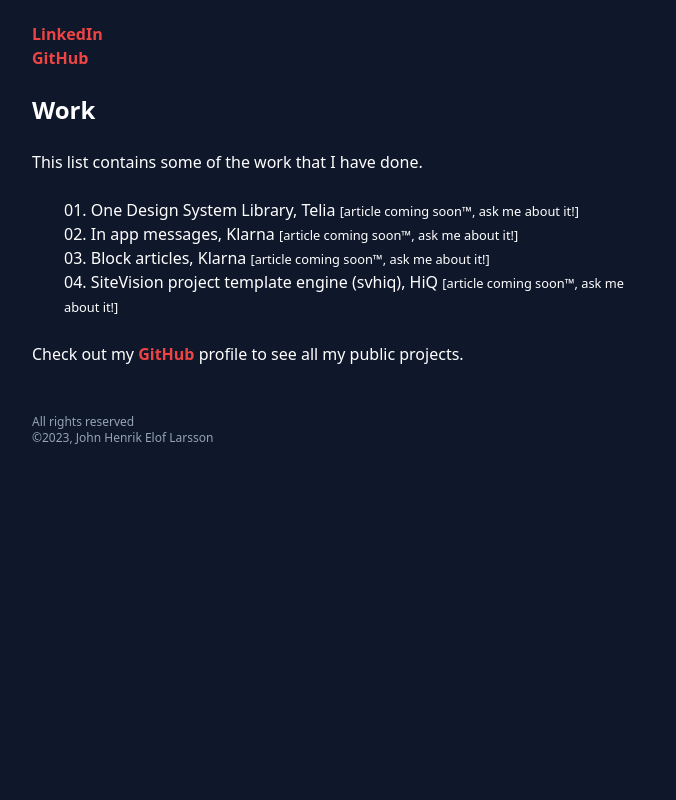
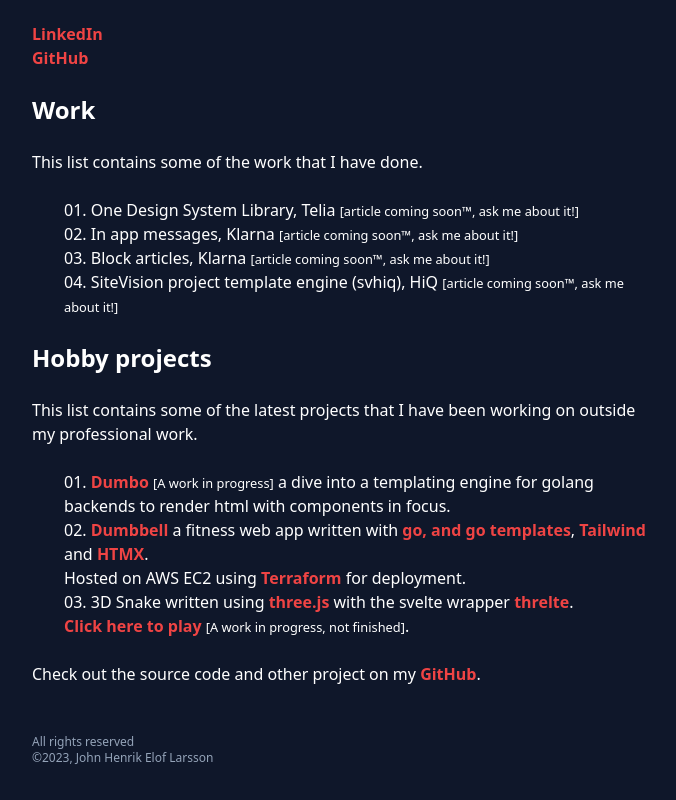
Before and after one commit to JHelar/john-larsson-com, a SvelteKit app: page / in a window 1280 px wide. Shown: the part 530-1330 px from the top of the page, without its empty margins (300-976 px from the left). Before the commit the page ends 1024 px from the top, so only its background shows below. Built offline with nearby package versions, Linux system fonts and the light colour scheme.

Commit message:
fix: update startpage with hobby projects

```diff
--- a/src/routes/+page.svelte
+++ b/src/routes/+page.svelte
@@ -47,7 +47,35 @@
 			>
 		</li>
 	</ol>
+</div>
+<div class="container mt-6">
+	<h2 class="text-2xl font-semibold">Hobby projects</h2>
 	<p class="mt-6">
-		Check out my <a href="https://github.com/JHelar">GitHub</a> profile to see all my public projects.
+		This list contains some of the latest projects that I have been working on outside my
+		professional work.
+	</p>
+	<ol class="list-decimal list-inside ml-8 mt-6">
+		<li>
+			<a href="https://github.com/JHelar/dumbo">Dumbo</a> <small>[A work in progress]</small> a dive
+			into a templating engine for golang backends to render html with components in focus.
+		</li>
+		<li>
+			<a href="http://ec2-99-81-179-160.eu-west-1.compute.amazonaws.com">Dumbbell</a> a fitness web
+			app written with <a href="https://go.dev/">go, and go templates</a>,
+			<a href="http://tailwindcss.com">Tailwind</a>
+			and <a href="https://htmx.org/">HTMX</a>.<br />
+			Hosted on AWS EC2 using <a href="https://www.terraform.io/">Terraform</a> for deployment.
+		</li>
+		<li>
+			3D Snake written using
+			<a href="https://threejs.org/">three.js</a>
+			with the svelte wrapper
+			<a href="https://threlte.xyz/">threlte</a>.<br /> <a href="/snake">Click here to play</a>
+			<small>[A work in progress, not finished]</small>.
+		</li>
+	</ol>
+	<p class="mt-6">
+		Check out the source code and other project on my <a href="https://github.com/JHelar">GitHub</a
+		>.
 	</p>
 </div>
```
